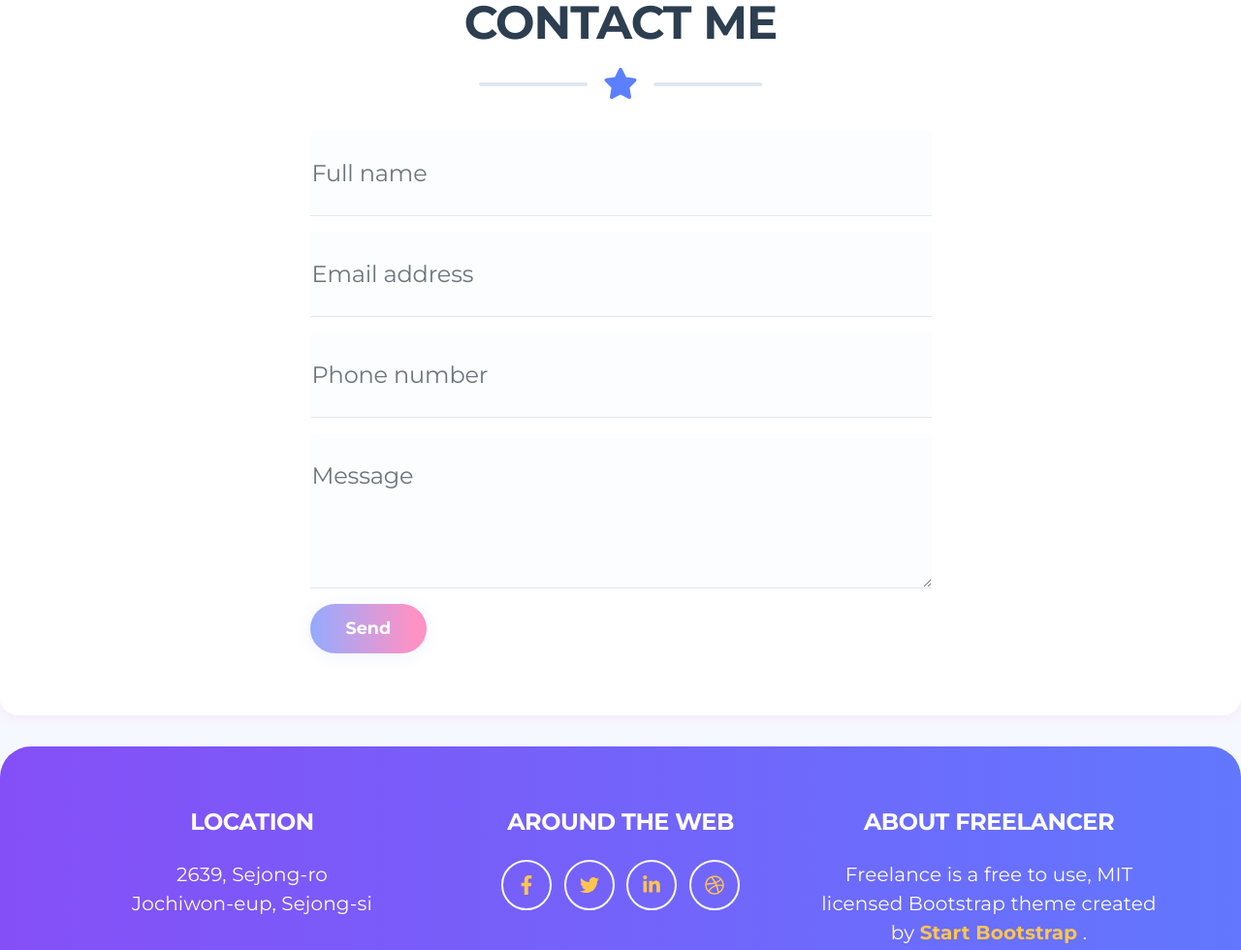
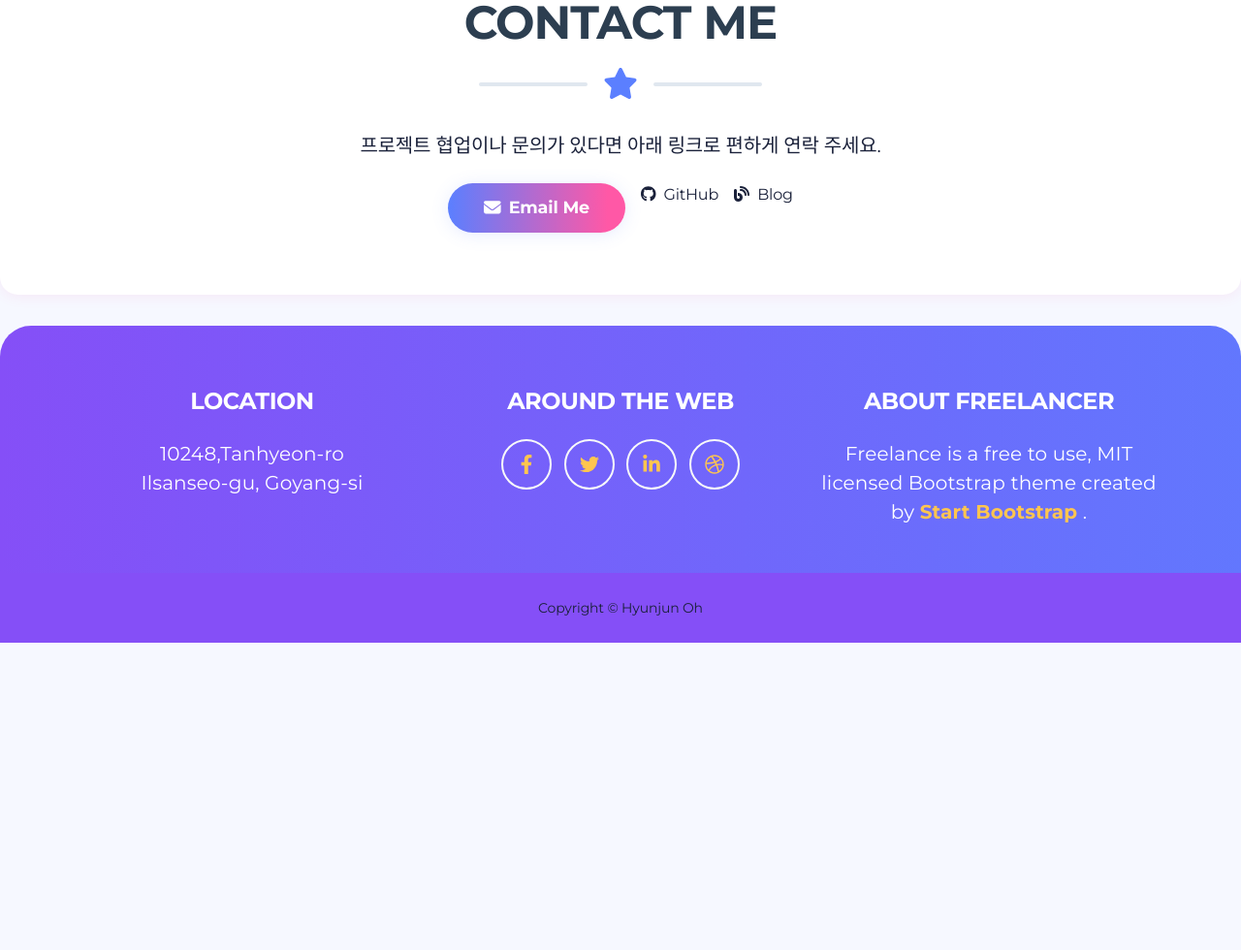
Before and after one commit to ohhyunjun/ohhyunjun.github.io, a plain HTML site: page index.html in a window 1280 px wide. Shown: the part 2294-3274 px from the top of the page at 97% size. After the commit the page ends 2957 px from the top, so only its background shows below. Drawn offline with nearby package versions, Linux system fonts and the light colour scheme.

Commit message:
fix: replace contact form with links

```diff
--- a/index.html
+++ b/index.html
@@ -241,49 +241,22 @@
             </div>
             <div class="row justify-content-center">
                 <div class="col-lg-8 col-xl-7">
-                    <form id="contactForm" data-sb-form-api-token="API_TOKEN">
-                        <div class="form-floating mb-3">
-                            <input class="form-control" id="name" type="text" placeholder="Enter your name..."
-                                data-sb-validations="required" />
-                            <label for="name">Full name</label>
-                            <div class="invalid-feedback" data-sb-feedback="name:required">A name is required.</div>
+                    <div class="text-center contact-link-panel">
+                        <p class="lead mb-4">프로젝트 협업이나 문의가 있다면 아래 링크로 편하게 연락 주세요.</p>
+                        <div class="d-flex flex-column flex-sm-row justify-content-center gap-3">
+                            <a class="btn btn-primary btn-xl" href="mailto:dhguswns7@naver.com">
+                                <i class="fas fa-envelope me-2"></i>Email Me
+                            </a>
+                            <a class="btn btn-outline-primary btn-xl" href="https://github.com/ohhyunjun"
+                                target="_blank" rel="noopener">
+                                <i class="fab fa-github me-2"></i>GitHub
+                            </a>
+                            <a class="btn btn-outline-primary btn-xl" href="https://ohhyunjun712.tistory.com/"
+                                target="_blank" rel="noopener">
+                                <i class="fas fa-blog me-2"></i>Blog
+                            </a>
                         </div>
-                        <div class="form-floating mb-3">
-                            <input class="form-control" id="email" type="email" placeholder="name@example.com"
-                                data-sb-validations="required,email" />
-                            <label for="email">Email address</label>
-                            <div class="invalid-feedback" data-sb-feedback="email:required">An email is required.</div>
-                            <div class="invalid-feedback" data-sb-feedback="email:email">Email is not valid.</div>
-                        </div>
-                        <div class="form-floating mb-3">
-                            <input class="form-control" id="phone" type="tel" placeholder="(123) 456-7890"
-                                data-sb-validations="required" />
-                            <label for="phone">Phone number</label>
-                            <div class="invalid-feedback" data-sb-feedback="phone:required">A phone number is required.
-                            </div>
-                        </div>
-                        <div class="form-floating mb-3">
-                            <textarea class="form-control" id="message" type="text"
-                                placeholder="Enter your message here..." style="height: 10rem"
-                                data-sb-validations="required"></textarea>
-                            <label for="message">Message</label>
-                            <div class="invalid-feedback" data-sb-feedback="message:required">A message is required.
-                            </div>
-                        </div>
-                        <div class="d-none" id="submitSuccessMessage">
-                            <div class="text-center mb-3">
-                                <div class="fw-bolder">Form submission successful!</div>
-                                To activate this form, sign up at
-                                <br />
-                                <a
-                                    href="https://startbootstrap.com/solution/contact-forms">https://startbootstrap.com/solution/contact-forms</a>
-                            </div>
-                        </div>
-                        <div class="d-none" id="submitErrorMessage">
-                            <div class="text-center text-danger mb-3">Error sending message!</div>
-                        </div>
-                        <button class="btn btn-primary btn-xl disabled" id="submitButton" type="submit">Send</button>
-                    </form>
+                    </div>
                 </div>
             </div>
         </div>
@@ -294,9 +267,9 @@
                 <div class="col-lg-4 mb-5 mb-lg-0">
                     <h4 class="text-uppercase mb-4">Location</h4>
                     <p class="lead mb-0">
-                        2639, Sejong-ro
+                        10248,Tanhyeon-ro
                         <br />
-                        Jochiwon-eup, Sejong-si
+                        Ilsanseo-gu, Goyang-si
                     </p>
                 </div>
                 <div class="col-lg-4 mb-5 mb-lg-0">
@@ -1130,7 +1103,6 @@
 
     <script src="https://cdn.jsdelivr.net/npm/bootstrap@5.2.3/dist/js/bootstrap.bundle.min.js"></script>
     <script src="js/scripts.js"></script>
-    <script src="https://cdn.startbootstrap.com/sb-forms-latest.js"></script>
 </body>
 
 </html>
```
